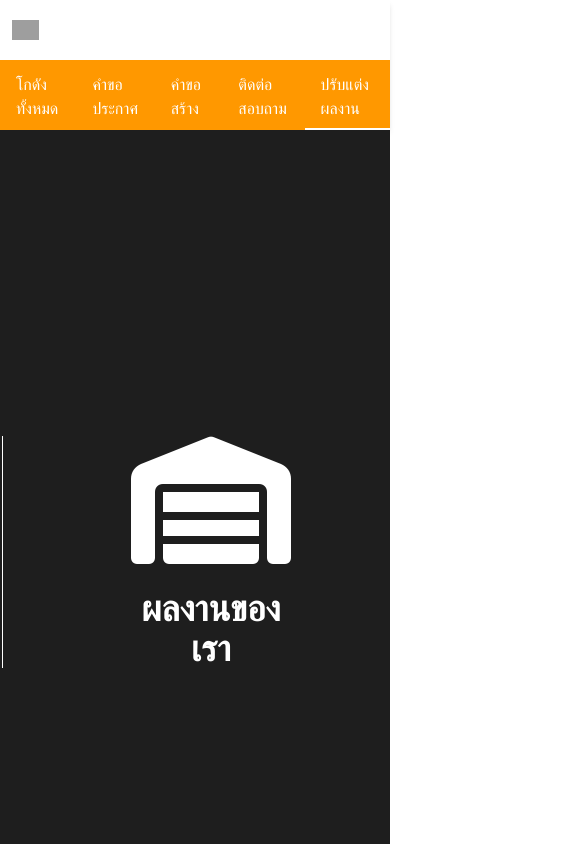
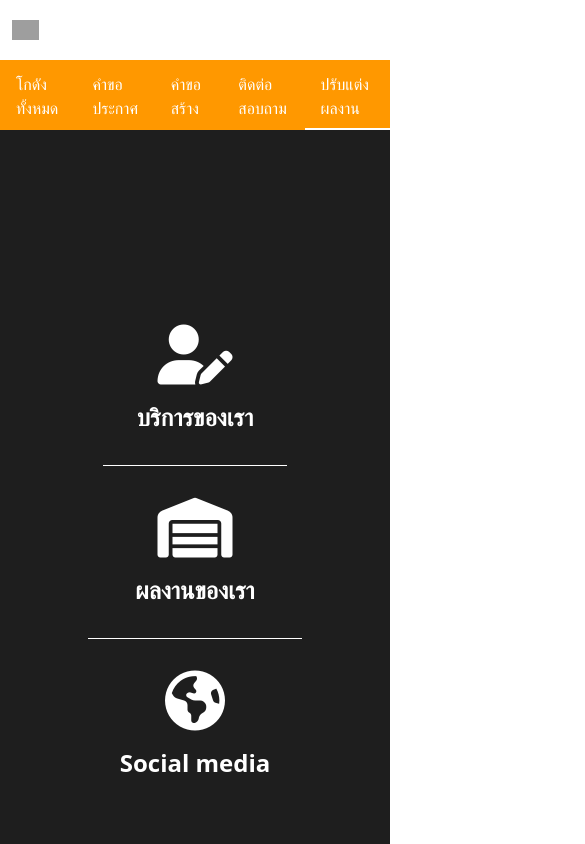
Before and after one commit to dinsorkot-sk/store-house-backend, a Nuxt app: page /Admin_Custom in a window 390 px wide. Shown: the top 844 px of the page, 585 px wide, since content can reach past the window. Built offline with nearby package versions, Linux system fonts and the light colour scheme; grey boxes are pictures that could not be loaded.

Commit message:
Admin_Custom_Responsive

```diff
--- a/pages/Admin_Custom.vue
+++ b/pages/Admin_Custom.vue
@@ -3,38 +3,44 @@
         <NavBArUsr />
     </header>
 
-    <body class="bg-[#1e1e1e] ">
-        <div class="flex justify-center items-center min-h-screen divide-x divide-white">
-            <div class="flex flex-col items-center justify-center px-32 text-center min-h-screen">
+    <body class="bg-[#1e1e1e]">
+        <div
+            class="flex flex-col lg:flex-row justify-center items-center min-h-screen divide-y lg:divide-y-0 lg:divide-x divide-white">
+            <!-- Section: บริการของเรา -->
+            <div class="flex flex-col items-center justify-center px-8 py-8 text-center lg:px-16">
                 <nuxt-link to="/">
-                    <i class="fa-solid fa-user-pen text-9xl" style="color: #ffffff;"></i>
-                    <div class="text-4xl text-white font-bold mt-4">
+                    <i class="fa-solid fa-user-pen text-6xl sm:text-7xl md:text-8xl lg:text-9xl"
+                        style="color: #ffffff;"></i>
+                    <div class="text-2xl sm:text-3xl md:text-4xl text-white font-bold mt-4">
                         บริการของเรา
                     </div>
                 </nuxt-link>
             </div>
 
-
-            <div class="flex flex-col items-center px-32">
-                <nuxt-link to="/" class="text-center">
-                    <i class="fa-solid fa-warehouse text-9xl" style="color: #ffffff;"></i>
-                    <div class="text-4xl text-white font-bold mt-6">
+            <!-- Section: ผลงานของเรา -->
+            <div class="flex flex-col items-center justify-center px-8 py-8 text-center lg:px-16">
+                <nuxt-link to="/">
+                    <i class="fa-solid fa-warehouse text-6xl sm:text-7xl md:text-8xl lg:text-9xl"
+                        style="color: #ffffff;"></i>
+                    <div class="text-2xl sm:text-3xl md:text-4xl text-white font-bold mt-4">
                         ผลงานของเรา
                     </div>
                 </nuxt-link>
             </div>
 
-            <div class="flex flex-col items-center px-32">
-                <nuxt-link to="/"  class="text-center" >
-                    <i class="fa-solid fa-earth-americas text-9xl" style="color: #ffffff;"></i>
-                    <div class="text-4xl text-white font-bold mt-6">
+            <!-- Section: Social Media -->
+            <div class="flex flex-col items-center justify-center px-8 py-8 text-center lg:px-16">
+                <nuxt-link to="/">
+                    <i class="fa-solid fa-earth-americas text-6xl sm:text-7xl md:text-8xl lg:text-9xl"
+                        style="color: #ffffff;"></i>
+                    <div class="text-2xl sm:text-3xl md:text-4xl text-white font-bold mt-4">
                         Social media
                     </div>
                 </nuxt-link>
             </div>
         </div>
+    </body>
 
-    </body>
 
     <footer>
         <FootBar />
```
